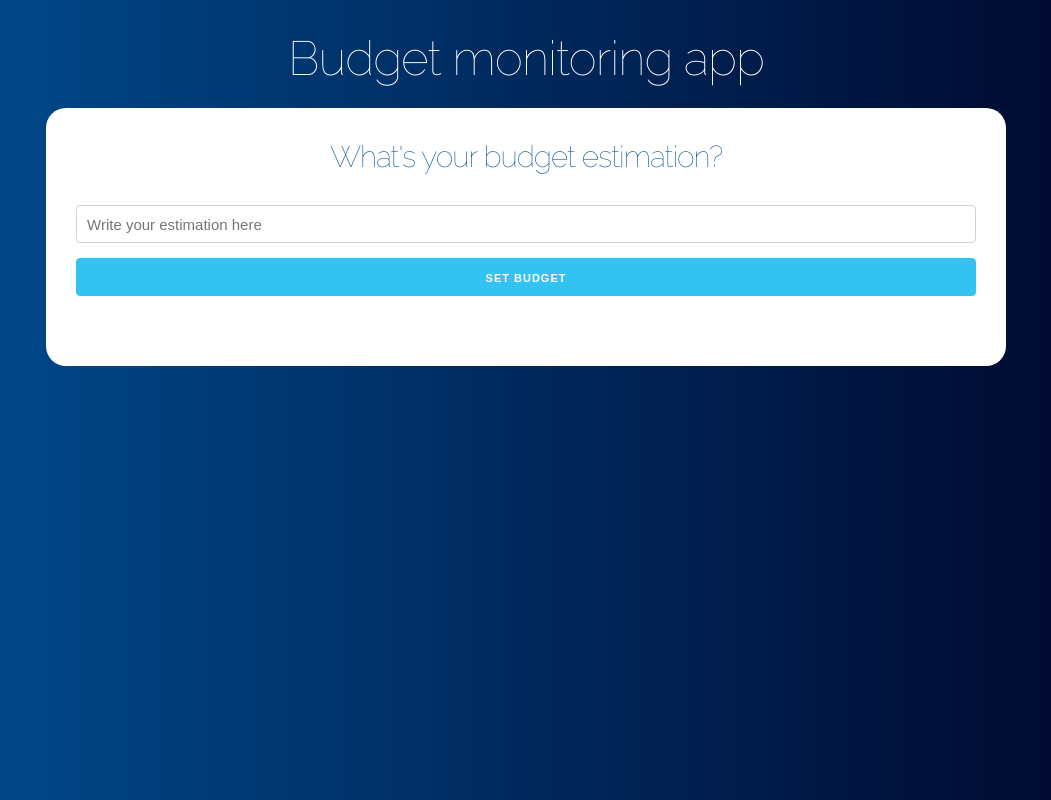
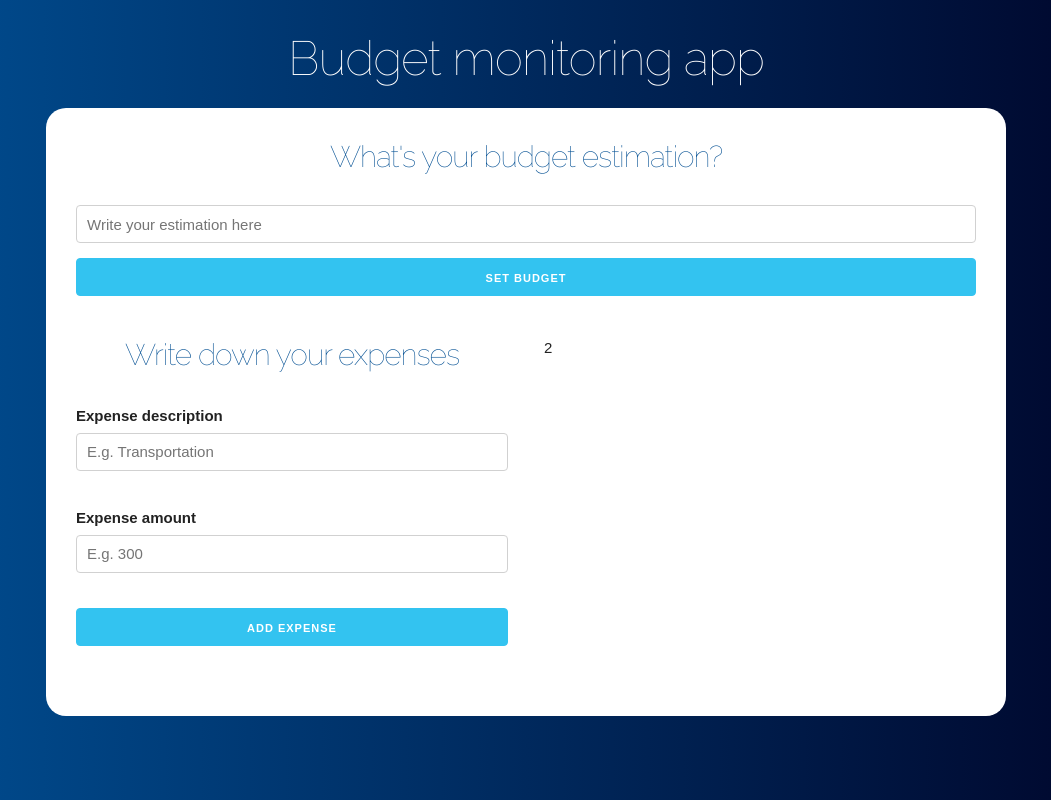
Before and after one commit to anaapezteguia/02-react-budget-monitoring, a React (Create React App) app: page / in a window 1280 px wide. Shown: the whole page, without its empty margins (114-1165 px from the left). Built offline with nearby package versions, Linux system fonts and the light colour scheme.

Commit message:
show error messages, store expenses and start creating expenses form

```diff
--- a/src/App.js
+++ b/src/App.js
@@ -1,12 +1,24 @@
+import React, { useState } from 'react';
 import Question from './components/Question';
+import Form from './components/Form';
 
 function App() {
+  // define money states
+  const [budget, setBudget] = useState(0);
+  const [remaining, setRemaining] = useState(0);
+
   return (
     <div className="container">
       <header>
         <h1>Budget monitoring app</h1>
         <div className="contenido-principal contenido">
-          <Question />
+          <Question setBudget={setBudget} setRemaining={setRemaining} />
+          <div className="row">
+            <div className="one-half column">
+              <Form />
+            </div>
+            <div className="one-half column">2</div>
+          </div>
         </div>
       </header>
     </div>
--- /dev/null
+++ b/src/components/Form.js
@@ -0,0 +1,27 @@
+import React, { useState } from 'react';
+
+const Form = () => {
+  return (
+    <form>
+      <h2>Write down your expenses</h2>
+      <div className="campo">
+        <label>Expense description</label>
+        <input
+          type="text"
+          className="u-full-width"
+          placeholder="E.g. Transportation"
+        />
+      </div>
+      <div className="campo">
+        <label>Expense amount</label>
+        <input type="number" className="u-full-width" placeholder="E.g. 300" />
+      </div>
+      <input
+        type="submit"
+        className="button-primary u-full-width"
+        value="Add expense"
+      />
+    </form>
+  );
+};
+export default Form;
--- a/src/components/Question.js
+++ b/src/components/Question.js
@@ -1,7 +1,7 @@
 import React, { useState } from 'react';
 import Error from './Error';
 
-const Question = () => {
+const Question = ({ setBudget, setRemaining }) => {
   // define state
   const [amount, setAmount] = useState(0);
   const [error, setError] = useState(false);
@@ -22,6 +22,8 @@
     }
     // if validation is ok
     setError(false);
+    setBudget(amount);
+    setRemaining(amount);
   };
 
   return (
```
